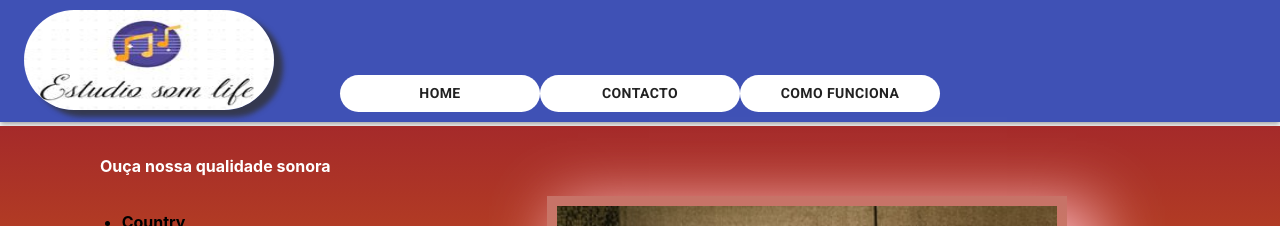
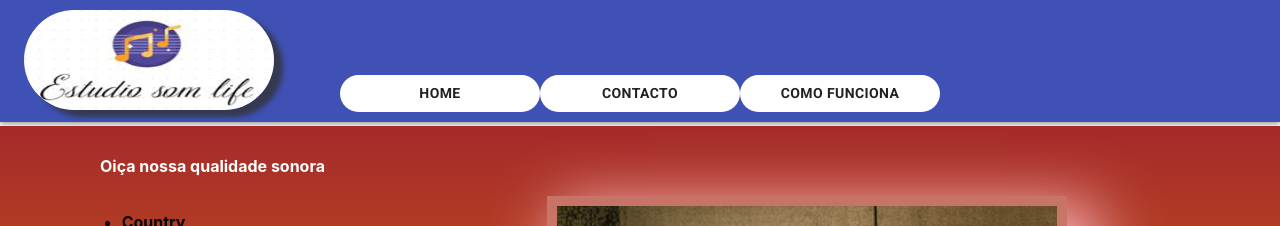
Before and after one commit to pedromartinsjesus/somlife, a React (Create React App) app: page / in a window 1280 px wide. Shown: the top 226 px of the page. Built offline with nearby package versions, Linux system fonts and the light colour scheme.

Commit message:
Changed the word Ouça by Oiça

```diff
--- a/src/components/Home/home.js
+++ b/src/components/Home/home.js
@@ -184,7 +184,7 @@ const Home = (props) => {
         <div className={classes.root}>
             <Grid item xs={12}>
                 <h3 className={classes.home}>{/* Home {width} */} </h3>
-                <h4 className={classes.tituloPlay}>Ouça nossa qualidade sonora</h4>
+                <h4 className={classes.tituloPlay}>Oiça nossa qualidade sonora</h4>
             </Grid>
 
 
```
